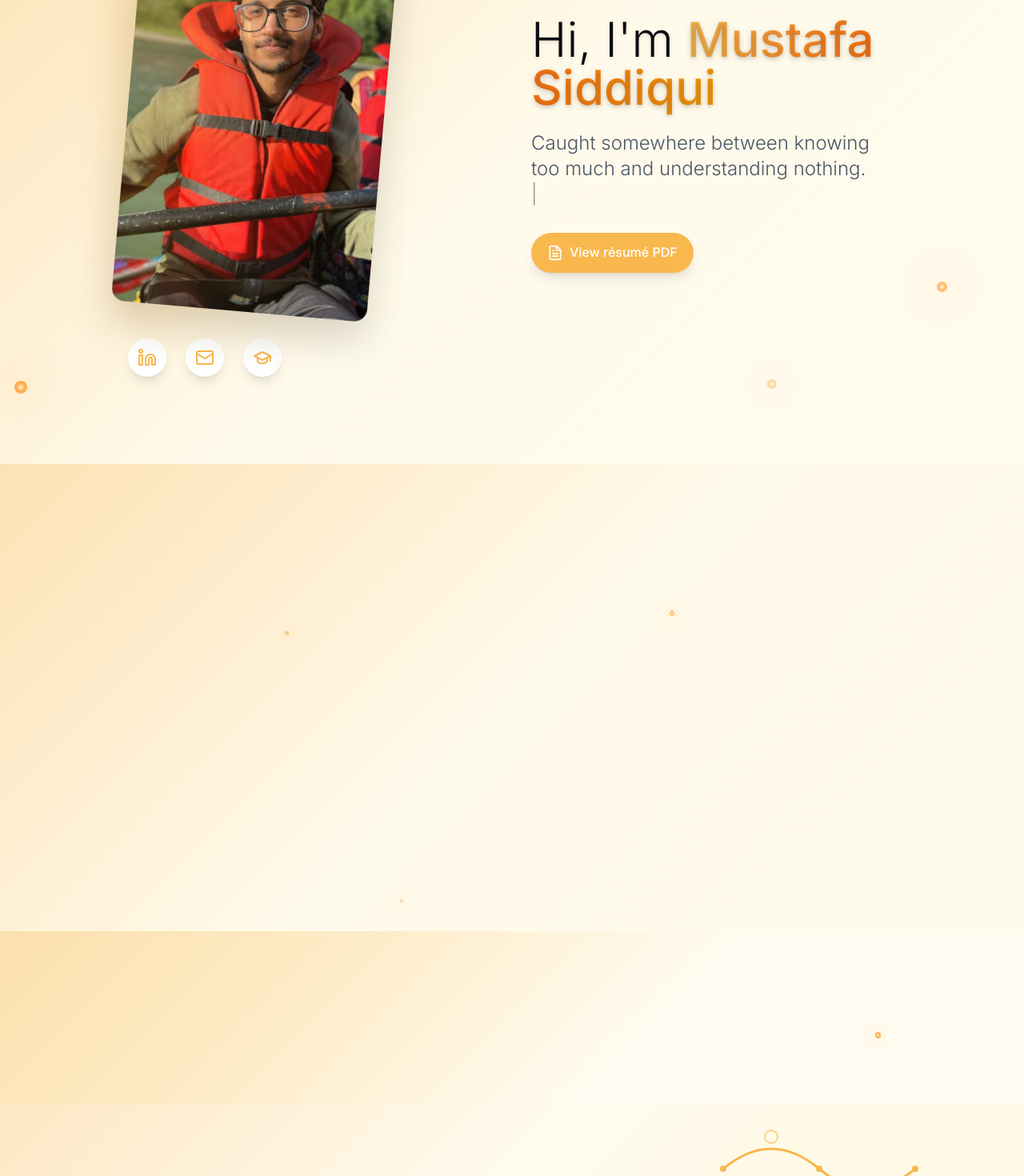
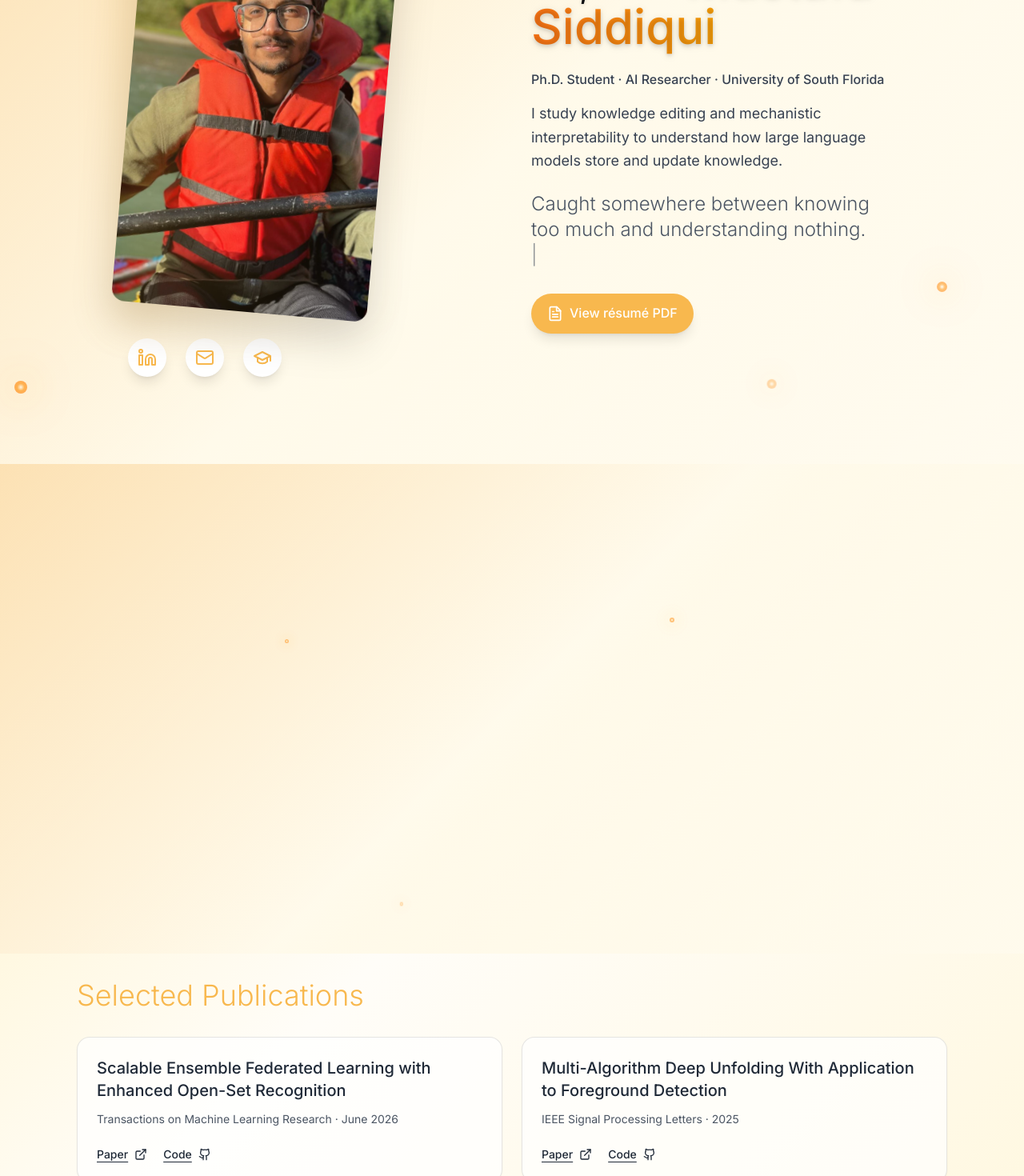
Before and after one commit to Mustafa00124/Mustafa00124.github.io, a React (Vite) app: page / in a window 1280 px wide. Shown: the part 220-1690 px from the top of the page at 80% size. Built offline with nearby package versions, Linux system fonts and the light colour scheme.

Commit message:
Update USF research bio and contact details; add selected publications

```diff
--- a/index.html
+++ b/index.html
@@ -4,8 +4,8 @@
     <meta charset="UTF-8" />
     <link rel="icon" type="image/svg+xml" href="/vite.svg" />
     <meta name="viewport" content="width=device-width, initial-scale=1.0" />
-    <title>Mustafa Siddiqui - AI Researcher & Philosopher</title>
-    <meta name="description" content="AI researcher and engineer exploring the philosophy of knowledge and understanding through deep learning and foundational AI research." />
+    <title>Mustafa Siddiqui | AI Researcher · USF</title>
+    <meta name="description" content="Mustafa Siddiqui is a Computer Science Ph.D. student at the University of South Florida researching knowledge editing and mechanistic interpretability in large language models." />
     <link rel="preconnect" href="https://fonts.googleapis.com">
     <link rel="preconnect" href="https://fonts.gstatic.com" crossorigin>
     <link href="https://fonts.googleapis.com/css2?family=Inter:wght@300;400;500;600;700&display=swap" rel="stylesheet">
--- a/src/App.jsx
+++ b/src/App.jsx
@@ -5,6 +5,7 @@ import WhoIAm from './components/WhoIAm'
 import WhyAI from './components/WhyAI'
 import PersonalInterests from './components/PersonalInterests'
 import Connect from './components/Connect'
+import Publications from './components/Publications'
 import DarkModeToggle from './components/DarkModeToggle'
 import ScrollToTop from './components/ScrollToTop'
 import ParticleBackground from './components/ParticleBackground'
@@ -49,6 +50,7 @@ function App() {
       <main>
         <Hero />
         <WhoIAm />
+        <Publications />
         <WhyAI />
         <PersonalInterests />
         <Connect />
--- a/src/components/Connect.jsx
+++ b/src/components/Connect.jsx
@@ -46,7 +46,7 @@ const Connect = () => {
             </motion.a>
 
             <motion.a
-              href="mailto:mustafa.siddiqiu24@gmail.com"
+              href="mailto:msiddiqui146@usf.edu"
               className="group flex items-center gap-3 px-6 py-3 bg-white dark:bg-philosopher-charcoal rounded-full shadow-lg hover:shadow-xl transition-all duration-300"
               whileHover={{ scale: 1.05 }}
               whileTap={{ scale: 0.95 }}
--- a/src/components/Hero.jsx
+++ b/src/components/Hero.jsx
@@ -70,7 +70,7 @@ const Hero = () => {
                 <Linkedin className="w-6 h-6 text-philosopher-orange dark:text-neon-orange" />
               </a>
               <a
-                href="mailto:mustafa.siddiqiu24@gmail.com"
+                href="mailto:msiddiqui146@usf.edu"
                 className="glow-hover p-3 rounded-full bg-white dark:bg-philosopher-charcoal shadow-lg"
               >
                 <Mail className="w-6 h-6 text-philosopher-orange dark:text-neon-orange" />
@@ -108,6 +108,13 @@ const Hero = () => {
               </span>
             </motion.h1>
 
+            <p className="mb-4 text-base font-medium text-gray-700 dark:text-philosopher-gray">
+              Ph.D. Student · AI Researcher · University of South Florida
+            </p>
+            <p className="mb-6 text-lg leading-relaxed text-gray-700 dark:text-philosopher-gray">
+              I study knowledge editing and mechanistic interpretability to understand how large language models store and update knowledge.
+            </p>
+
             <motion.div
               className="text-xl md:text-2xl text-gray-600 dark:text-philosopher-gray font-light leading-relaxed"
               initial={{ opacity: 0, y: 20 }}
--- /dev/null
+++ b/src/components/Publications.jsx
@@ -0,0 +1,39 @@
+import React from 'react'
+import { ExternalLink, Github } from 'lucide-react'
+
+const papers = [
+  {
+    title: 'Scalable Ensemble Federated Learning with Enhanced Open-Set Recognition',
+    venue: 'Transactions on Machine Learning Research · June 2026',
+    paper: 'https://openreview.net/forum?id=QnnCYOfuUI',
+    code: 'https://github.com/Mustafa00124/FedSOV',
+  },
+  {
+    title: 'Multi-Algorithm Deep Unfolding With Application to Foreground Detection',
+    venue: 'IEEE Signal Processing Letters · 2025',
+    paper: 'https://ieeexplore.ieee.org/document/11194230',
+    code: 'https://github.com/Mustafa00124/MultiAlgorithmDeepUnfolding',
+  },
+]
+
+export default function Publications() {
+  return (
+    <section className="section-padding warm-section-bg-alt relative" aria-labelledby="publications-heading">
+      <div className="container-max">
+        <h2 id="publications-heading" className="mb-8 text-3xl font-light text-philosopher-orange dark:text-neon-orange md:text-4xl">Selected Publications</h2>
+        <div className="grid gap-6 md:grid-cols-2">
+          {papers.map((paper) => (
+            <article key={paper.title} className="flex flex-col rounded-2xl border border-black/10 bg-white/70 p-6 shadow-sm dark:border-white/10 dark:bg-philosopher-charcoal/70">
+              <h3 className="text-xl font-medium text-gray-800 dark:text-philosopher-gray">{paper.title}</h3>
+              <p className="mb-6 mt-3 text-sm text-gray-600 dark:text-gray-400">{paper.venue}</p>
+              <div className="mt-auto flex gap-5 text-sm font-medium text-gray-800 dark:text-philosopher-gray">
+                <a href={paper.paper} target="_blank" rel="noopener noreferrer" aria-label={`Read ${paper.title}`} className="inline-flex items-center gap-2 underline underline-offset-4 hover:text-orange-700 dark:hover:text-neon-orange">Paper <ExternalLink className="h-4 w-4" /></a>
+                <a href={paper.code} target="_blank" rel="noopener noreferrer" aria-label={`Code for ${paper.title}`} className="inline-flex items-center gap-2 underline underline-offset-4 hover:text-orange-700 dark:hover:text-neon-orange">Code <Github className="h-4 w-4" /></a>
+              </div>
+            </article>
+          ))}
+        </div>
+      </div>
+    </section>
+  )
+}
--- a/src/components/WhoIAm.jsx
+++ b/src/components/WhoIAm.jsx
@@ -25,7 +25,7 @@ const WhoIAm = () => {
         >
           <div className="accent-line">
             <p className="text-lg md:text-xl leading-relaxed text-gray-700 dark:text-philosopher-gray mb-6">
-              I'm an AI researcher and engineer by profession, currently working part-time at LUMS on foundational deep learning problems and part-time developing agentic AI systems for clients and my own ventures.
+              I'm a Ph.D. student in Computer Science at the University of South Florida, studying how large language models represent, retrieve, and modify knowledge. Previously, I worked as a research assistant at LUMS on open-set recognition, federated learning, domain generalization, and deep unfolding.
             </p>
 
             <p className="text-lg md:text-xl leading-relaxed text-gray-700 dark:text-philosopher-gray mb-6">
```
